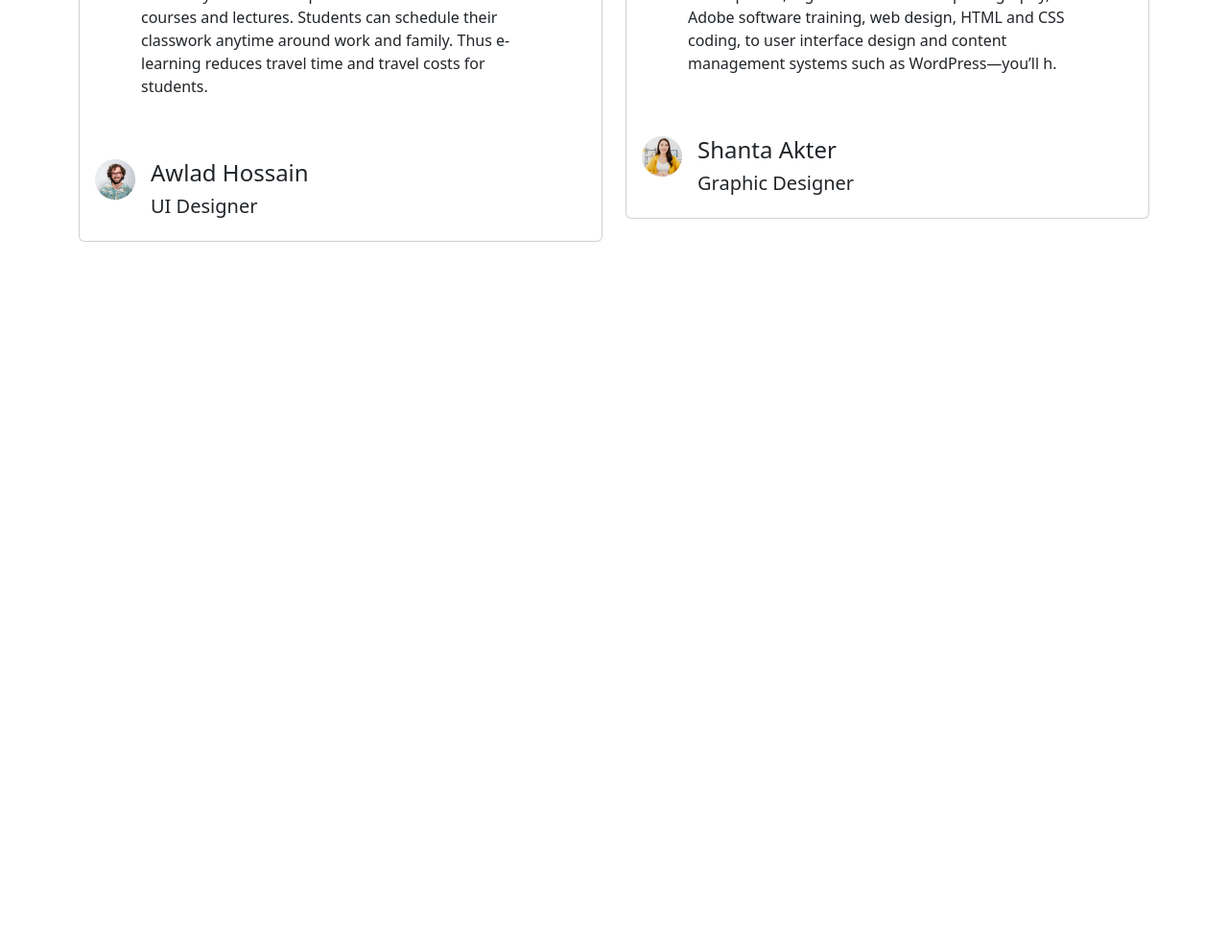
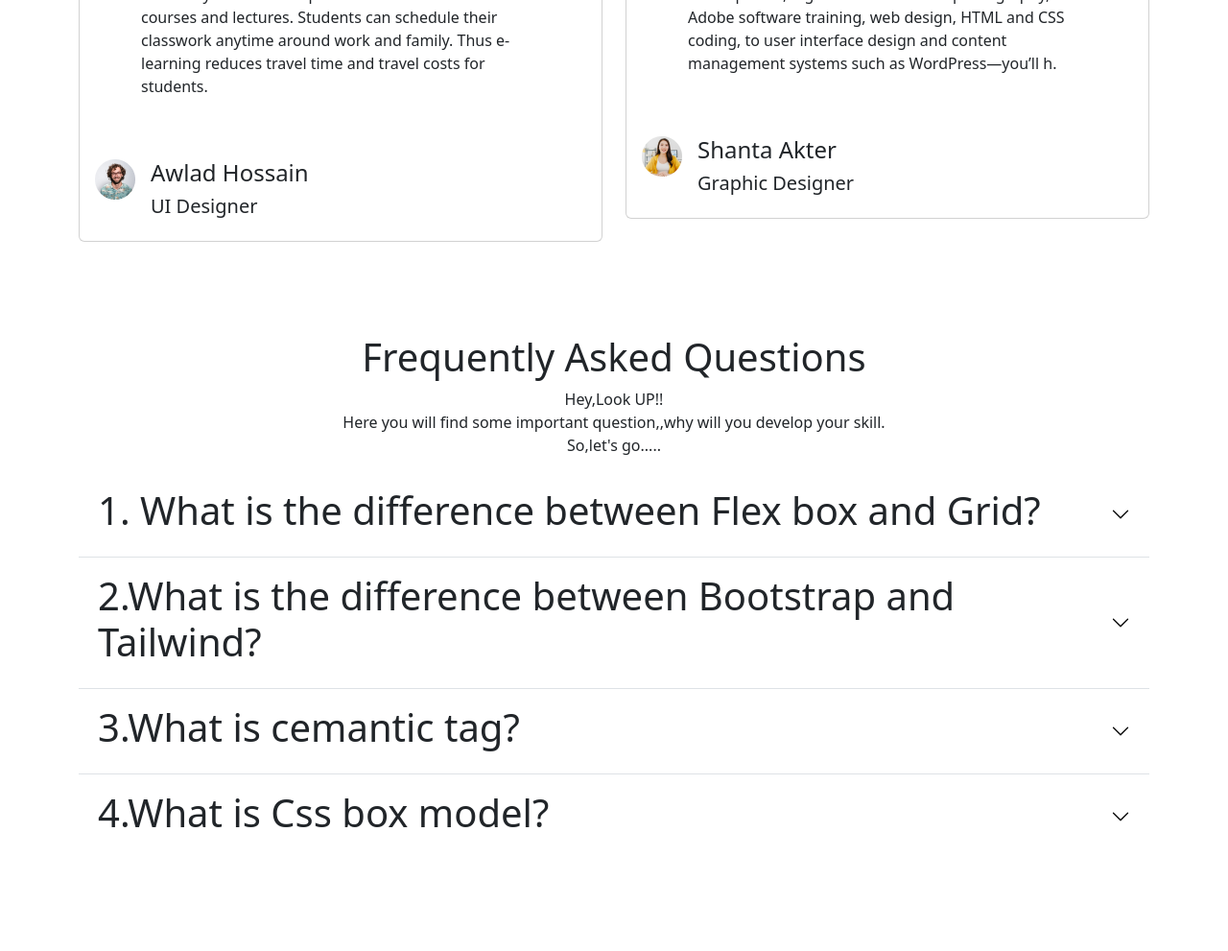
Before and after one commit to ramohin1236/web-developer-course, a plain HTML site: page index.html in a window 1280 px wide. Shown: the part 4360-5351 px from the top of the page at 96% size. Before the commit the page ends 4660 px from the top, so only its background shows below. Drawn offline with nearby package versions, Linux system fonts and the light colour scheme.

Commit message:
accordion complete

```diff
--- a/index.html
+++ b/index.html
@@ -422,6 +422,72 @@ majority have suffered alteration in some form, by injected humour,
 
 </section>
 
+<!---------Question section start---------->
+
+<section class="pb-5">
+
+<div class="text-center pt-5 pb-5">
+<h1 class="f-bold">
+    Frequently Asked Questions
+</h1>
+<p>
+    Hey,Look UP!! <br>
+    Here you will find some important question,,why will you develop your skill. <br>
+    So,let's go.....
+</p>
+<!-- accordin items  -->
+
+<div class="accordion accordion-flush" id="accordionFlushExample">
+    <div class="accordion-item">
+      <h2 class="accordion-header" id="flush-headingOne">
+        <button class="accordion-button collapsed" type="button" data-bs-toggle="collapse" data-bs-target="#flush-collapseOne" aria-expanded="false" aria-controls="flush-collapseOne">
+         <h1>1. What is the difference between Flex box and Grid?</h1>
+        </button>
+      </h2>
+      <div id="flush-collapseOne" class="accordion-collapse collapse" aria-labelledby="flush-headingOne" data-bs-parent="#accordionFlushExample">
+        <div class="accordion-body bg-info"><h3>The basic difference between CSS Grid Layout and CSS Flexbox Layout is that flexbox was designed for layout in one dimension - either a row or a column. Grid was designed for two-dimensional layout - rows, and columns at the same time.</h3></div>
+      </div>
+    </div>
+    <div class="accordion-item">
+      <h2 class="accordion-header" id="flush-headingTwo">
+        <button class="accordion-button collapsed" type="button" data-bs-toggle="collapse" data-bs-target="#flush-collapseTwo" aria-expanded="false" aria-controls="flush-collapseTwo">
+        <h1>2.What is the difference between Bootstrap and Tailwind?</h1>
+        </button>
+      </h2>
+      <div id="flush-collapseTwo" class="accordion-collapse collapse" aria-labelledby="flush-headingTwo" data-bs-parent="#accordionFlushExample">
+        <div class="accordion-body bg-warning"><h3>Bootstrap's utility and layout classes provide you with everything you need to style a responsive webpage. With Tailwind, however, you are much more involved in styling the webpage because you end up having to create your own components using the utility classes that the framework offers.</h3></div>
+      </div>
+    </div>
+
+    <div class="accordion-item">
+        <h2 class="accordion-header" id="flush-headingTwo">
+          <button class="accordion-button collapsed" type="button" data-bs-toggle="collapse" data-bs-target="#flush-collapseTwo" aria-expanded="false" aria-controls="flush-collapseTwo">
+          <h1>3.What is cemantic tag?</h1>
+          </button>
+        </h2>
+        <div id="flush-collapseTwo" class="accordion-collapse collapse" aria-labelledby="flush-headingTwo" data-bs-parent="#accordionFlushExample">
+          <div class="accordion-body bg-info"><h3>The HTML semantics refers to the tags that provide meaning to an HTML page rather than just presentation. It makes HTML more comprehensible by better defining the different sections and layout of web pages. </h3></div>
+        </div>
+      </div>
+
+
+
+
+    <div class="accordion-item">
+      <h2 class="accordion-header" id="flush-headingThree">
+        <button class="accordion-button collapsed" type="button" data-bs-toggle="collapse" data-bs-target="#flush-collapseThree" aria-expanded="false" aria-controls="flush-collapseThree">
+          <h1>4.What is Css box model?</h1>
+        </button>
+      </h2>
+      <div id="flush-collapseThree" class="accordion-collapse collapse" aria-labelledby="flush-headingThree" data-bs-parent="#accordionFlushExample">
+        <div class="accordion-body bg-success"><h3>In CSS, the term "box model" is used when talking about design and layout. The CSS box model is essentially a box that wraps around every HTML element.</h3></div>
+      </div>
+    </div>
+  </div>
+
+</div>
+
+</section>
 
 
 </main>
```
